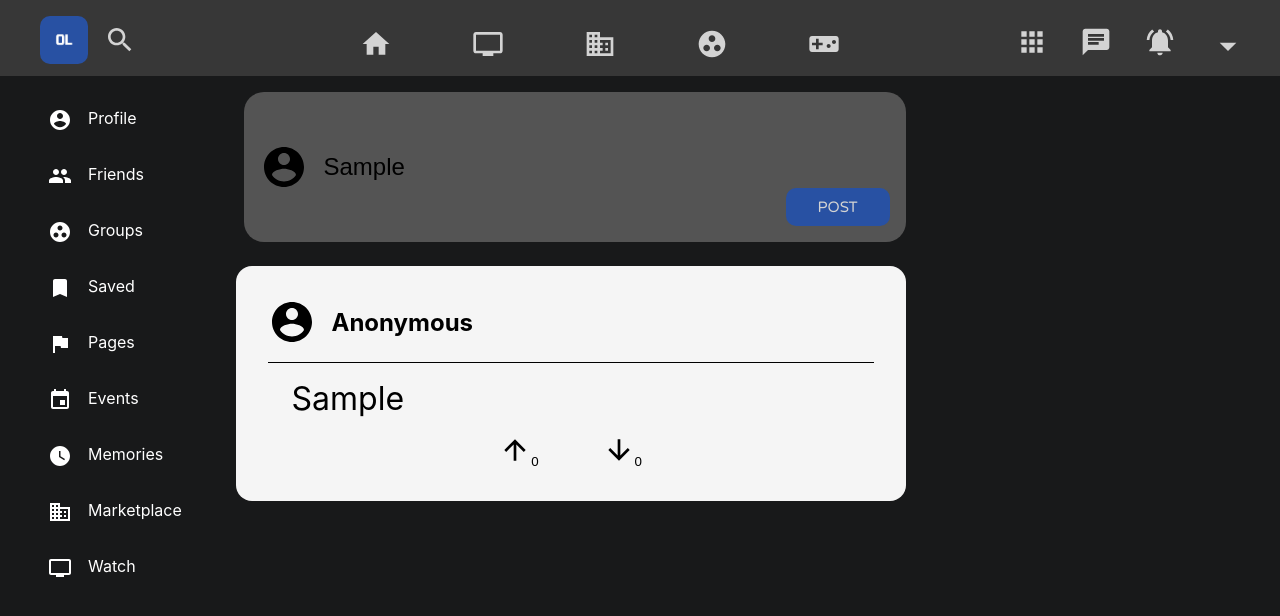
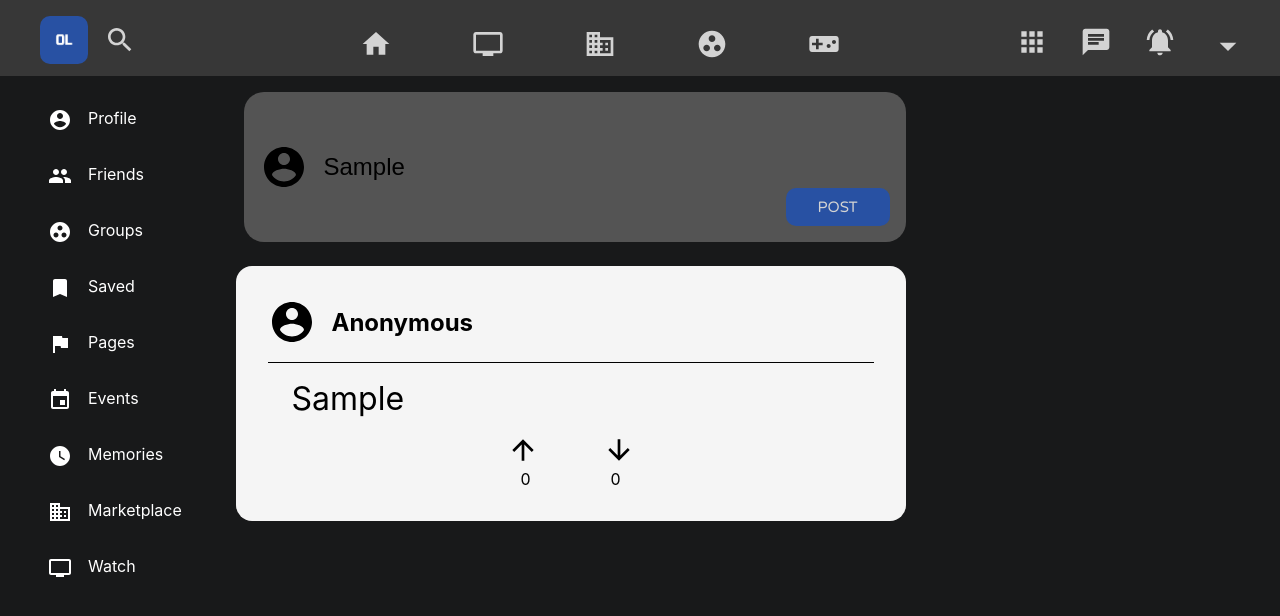
Before and after one commit to dhiren-rajesh/oneliner, a React (Create React App) app: page / in a window 1280 px wide. Both pictures are taken after typing "Sample" into the empty fields and a click on the button "POST". Shown: the top 616 px of the page. Built offline with nearby package versions, Linux system fonts and the light colour scheme.

Commit message:
Added Like and Dislike Counters

```diff
--- a/src/Main.css
+++ b/src/Main.css
@@ -61,16 +61,19 @@
   margin-left: 1.5rem;
 }
 
-.post-icons {
+.post-footer {
   display: flex;
   justify-content: center;
-  padding-top: 1rem;
 }
 
 .arrow-btn {
   border: none;
   background-color: transparent;
-  padding: 0 2rem;
+  padding: 1rem 2rem 0 2rem;
+}
+
+.like-counter {
+  padding: 0 2.5rem;
 }
 
 .arrow-btn-up:hover {
--- a/src/Main.js
+++ b/src/Main.js
@@ -31,15 +31,17 @@ export default function Main() {
                     <div className="post-content">
                         {textInp}
                     </div>
-                    <div className="post-icons">
+                    <div className="post-footer">
                         <button className="arrow-btn" onClick={() => setLike(like +1)}>
                             <ArrowUpwardIcon className="arrow-btn-up" style={{ fontSize: "2rem"}}/>
-                            {like}
                         </button>
                         <button className="arrow-btn" onClick={() => setDislike(dislike +1)}>
                             <ArrowDownwardIcon className="arrow-btn-down" style={{ fontSize: "2rem"}}/>
-                            {dislike}
                         </button>
+                    </div>
+                    <div className="post-footer">
+                        <div className="like-counter">{like}</div>
+                        <div className="like-counter">{dislike}</div>
                     </div>
                 </div>
             )
```
